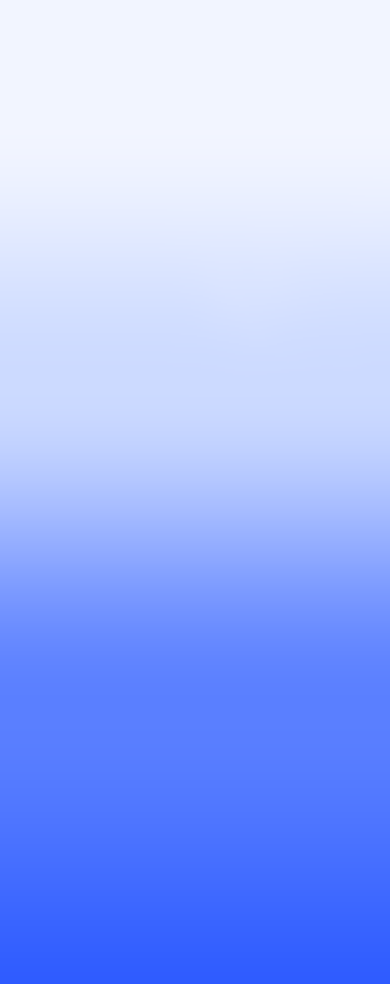
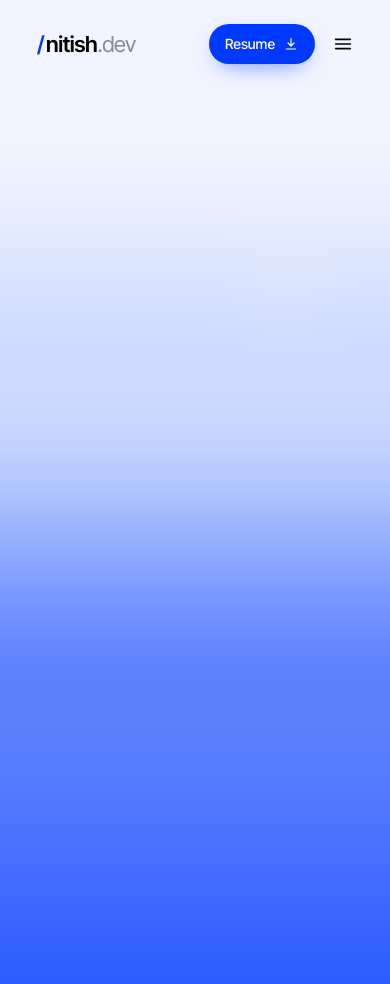
Before and after one commit to Nitish2185/portfolio-design, a React (Vite) app: page / in a window 390 px wide. Shown: the top 984 px of the page. Built offline with nearby package versions, Linux system fonts and the light colour scheme; a web font is replaced by a local one.

Commit message:
Add glass navigation with clip-path drop-in
Nav reveals with an inset clip, turns to frosted glass on scroll, tracks the active section,
and opens a mobile sheet with staggered links.

```diff
--- a/src/App.jsx
+++ b/src/App.jsx
@@ -1,11 +1,13 @@
 import Loader from './components/Loader'
 import Sky from './components/Sky'
+import Nav from './components/Nav'
 
 export default function App() {
   return (
     <>
       <Loader />
       <Sky />
+      <Nav />
       <main>
       </main>
     </>
--- /dev/null
+++ b/src/components/Icons.jsx
@@ -0,0 +1,33 @@
+const P = { fill: 'none', stroke: 'currentColor', strokeWidth: 1.8, strokeLinecap: 'round', strokeLinejoin: 'round' }
+
+const paths = {
+  github: <path {...P} d="M9 19c-4.3 1.4-4.3-2.5-6-3m12 5v-3.5c0-1 .1-1.4-.5-2 2.8-.3 5.5-1.4 5.5-6a4.6 4.6 0 0 0-1.3-3.2 4.2 4.2 0 0 0-.1-3.2s-1.1-.3-3.5 1.3a12.3 12.3 0 0 0-6.2 0C6.5 2.8 5.4 3.1 5.4 3.1a4.2 4.2 0 0 0-.1 3.2A4.6 4.6 0 0 0 4 9.5c0 4.6 2.7 5.7 5.5 6-.6.6-.6 1.2-.5 2V21" />,
+  linkedin: <g {...P}><rect x="3" y="3" width="18" height="18" rx="3" /><path d="M8 10v7M8 7v.01M12 17v-4a2 2 0 0 1 4 0v4M12 10v7" /></g>,
+  x: <path {...P} d="M4 4l16 16M20 4L4 20" />,
+  instagram: <g {...P}><rect x="3" y="3" width="18" height="18" rx="5" /><circle cx="12" cy="12" r="4" /><path d="M17.5 6.5v.01" /></g>,
+  download: <path {...P} d="M12 4v11m0 0l-4.5-4.5M12 15l4.5-4.5M5 19.5h14" />,
+  arrow: <path {...P} d="M5 12h14m0 0l-5.5-5.5M19 12l-5.5 5.5" />,
+  arrowUpRight: <path {...P} d="M7 17L17 7M8 7h9v9" />,
+  chevron: <path {...P} d="M6 9l6 6 6-6" />,
+  mail: <g {...P}><rect x="3" y="5" width="18" height="14" rx="2.5" /><path d="M3.5 7l8.5 6 8.5-6" /></g>,
+  globe: <g {...P}><circle cx="12" cy="12" r="9" /><path d="M3 12h18M12 3c2.5 2.7 3.8 5.7 3.8 9s-1.3 6.3-3.8 9c-2.5-2.7-3.8-5.7-3.8-9S9.5 5.7 12 3z" /></g>,
+  share: <g {...P}><circle cx="18" cy="5" r="2.5" /><circle cx="6" cy="12" r="2.5" /><circle cx="18" cy="19" r="2.5" /><path d="M8.2 10.8l7.6-4.4M8.2 13.2l7.6 4.4" /></g>,
+  comment: <path {...P} d="M4 5.5A2.5 2.5 0 0 1 6.5 3h11A2.5 2.5 0 0 1 20 5.5v8a2.5 2.5 0 0 1-2.5 2.5H10l-4.5 4v-4h0A1.5 1.5 0 0 1 4 14.5z" />,
+  copy: <g {...P}><rect x="8" y="8" width="12" height="12" rx="2" /><path d="M16 8V6a2 2 0 0 0-2-2H6a2 2 0 0 0-2 2v8a2 2 0 0 0 2 2h2" /></g>,
+  terminal: <g {...P}><rect x="3" y="4" width="18" height="16" rx="2.5" /><path d="M7 9l3 3-3 3M12.5 15H17" /></g>,
+  badge: <g {...P}><circle cx="12" cy="9" r="6" /><path d="M8.5 13.8L7 21l5-2.5 5 2.5-1.5-7.2" /></g>,
+  check: <path {...P} d="M5 12.5l4.5 4.5L19 7.5" />,
+  menu: <path {...P} d="M4 7h16M4 12h16M4 17h16" />,
+  close: <path {...P} d="M6 6l12 12M18 6L6 18" />,
+  external: <path {...P} d="M14 4h6v6M20 4l-9 9M18 14v4a2 2 0 0 1-2 2H6a2 2 0 0 1-2-2V8a2 2 0 0 1 2-2h4" />,
+  spark: <path fill="currentColor" d="M12 2l1.8 6.2L20 10l-6.2 1.8L12 18l-1.8-6.2L4 10l6.2-1.8z" />,
+  send: <path {...P} d="M4 12l16-8-6 16-2.5-6.5z" />,
+}
+
+export default function Icon({ name, size = 20, className = '', ...rest }) {
+  return (
+    <svg viewBox="0 0 24 24" width={size} height={size} className={`icon ${className}`} aria-hidden="true" {...rest}>
+      {paths[name]}
+    </svg>
+  )
+}
--- /dev/null
+++ b/src/components/Nav.jsx
@@ -0,0 +1,71 @@
+import { useEffect, useState } from 'react'
+import { nav, profile } from '../data'
+import { on, onceFired } from '../lib/bus'
+import Icon from './Icons'
+
+export default function Nav() {
+  const [ready, setReady] = useState(onceFired('loader:done'))
+  const [scrolled, setScrolled] = useState(false)
+  const [open, setOpen] = useState(false)
+  const [active, setActive] = useState('')
+
+  useEffect(() => on('loader:done', () => setReady(true)), [])
+
+  useEffect(() => {
+    const f = () => setScrolled(scrollY > 24)
+    f()
+    addEventListener('scroll', f, { passive: true })
+    return () => removeEventListener('scroll', f)
+  }, [])
+
+  // highlight the section currently in view
+  useEffect(() => {
+    const els = nav.map((n) => document.getElementById(n.id)).filter(Boolean)
+    const io = new IntersectionObserver(
+      (entries) => entries.forEach((e) => e.isIntersecting && setActive(e.target.id)),
+      { rootMargin: '-45% 0px -50% 0px' },
+    )
+    els.forEach((el) => io.observe(el))
+    return () => io.disconnect()
+  }, [])
+
+  useEffect(() => {
+    document.documentElement.classList.toggle('menu-open', open)
+  }, [open])
+
+  return (
+    <header className={`nav ${ready ? 'is-in' : ''} ${scrolled ? 'is-scrolled' : ''} ${open ? 'is-open' : ''}`}>
+      <div className="nav__bar">
+        <a href="#top" className="nav__logo" onClick={() => setOpen(false)}>
+          <span className="nav__logo-mark">/</span>
+          {profile.handle}
+          <span className="nav__logo-dot">.dev</span>
+        </a>
+        <nav className="nav__links" aria-label="Primary">
+          {nav.map((n) => (
+            <a key={n.id} href={`#${n.id}`} className={active === n.id ? 'is-active' : ''}>
+              {n.label}
+            </a>
+          ))}
+        </nav>
+        <div className="nav__cta">
+          <a href="#contact" className="btn btn--ghost btn--sm nav__connect">Connect</a>
+          <a href={profile.resume} download className="btn btn--blue btn--sm">
+            Resume <Icon name="download" size={16} />
+          </a>
+          <button className="nav__burger" aria-label="Menu" aria-expanded={open} onClick={() => setOpen((o) => !o)}>
+            <Icon name={open ? 'close' : 'menu'} size={22} />
+          </button>
+        </div>
+      </div>
+      <div className="nav__sheet" onClick={() => setOpen(false)}>
+        {nav.map((n, i) => (
+          <a key={n.id} href={`#${n.id}`} style={{ '--i': i }}>
+            {n.label}
+          </a>
+        ))}
+        <a href="#contact" style={{ '--i': nav.length }}>Connect</a>
+      </div>
+    </header>
+  )
+}
```
